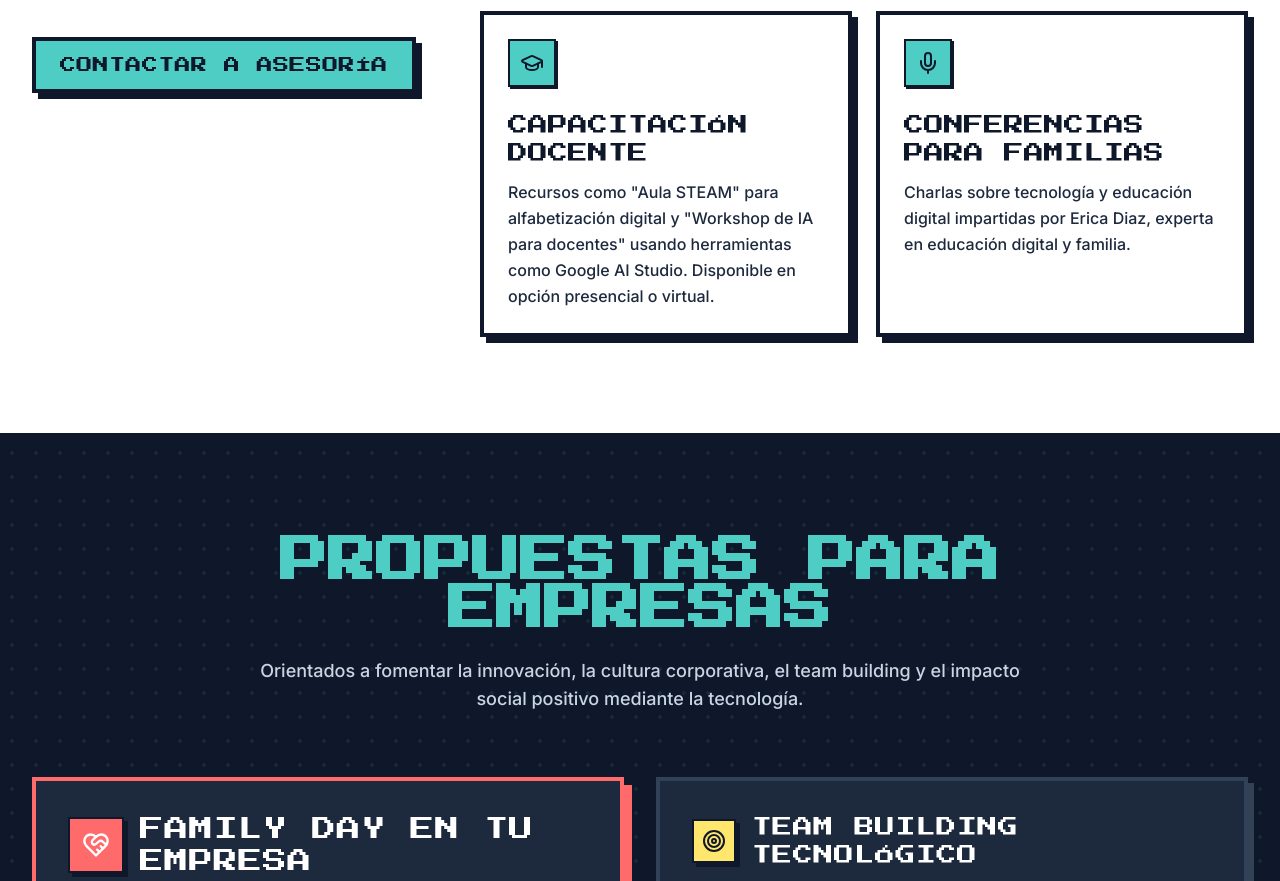
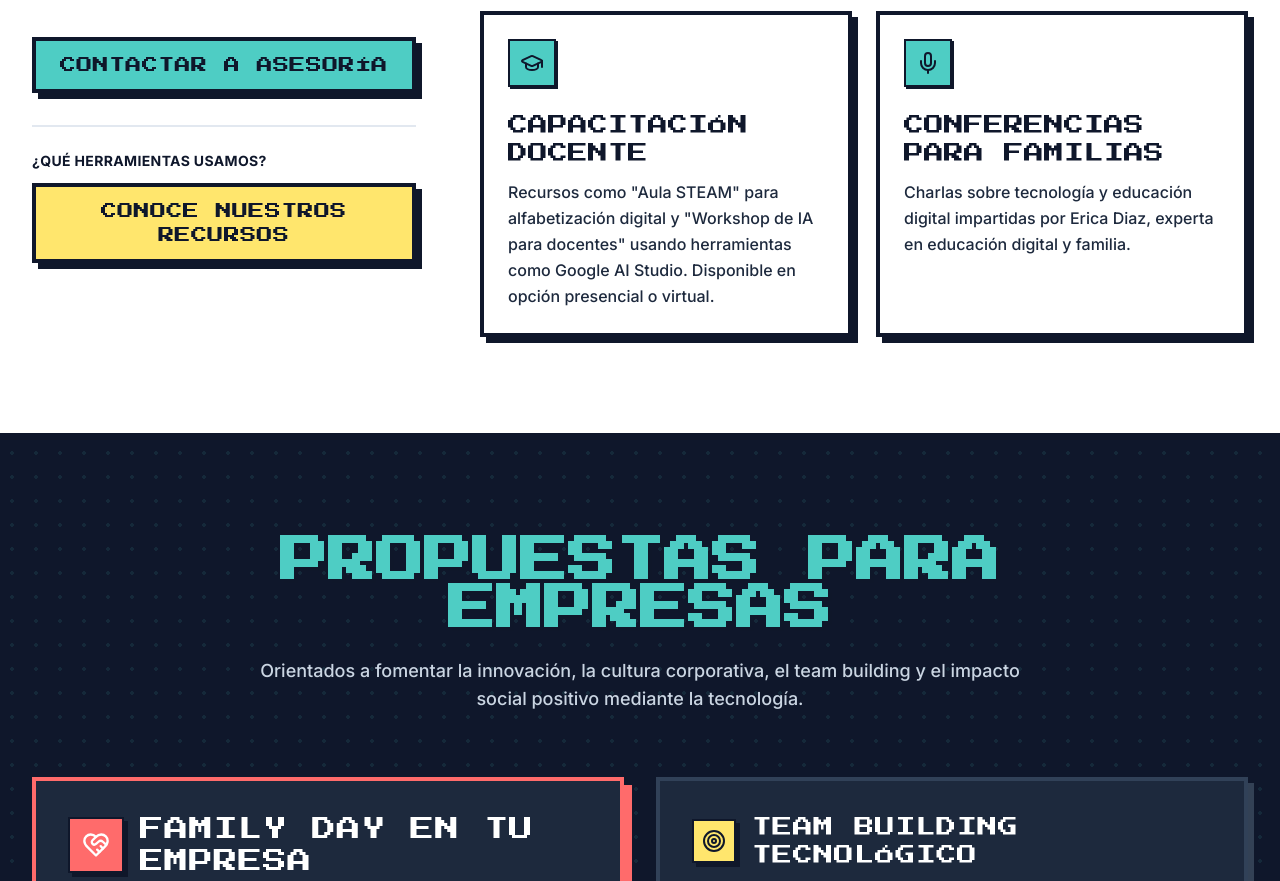
Before and after one commit to juanpachecovibecoding/web-de-playcode-oficial, a React (Vite) app: page / in a window 1280 px wide. Shown: the part 4581-5462 px from the top of the page. Built offline with nearby package versions, Linux system fonts and the light colour scheme; no server answers; the database is empty.

Commit message:
feat: add ¿Qué herramientas usamos? and CONOCE NUESTROS RECURSOS button to schools section

```diff
--- a/src/components/Schools.tsx
+++ b/src/components/Schools.tsx
@@ -26,6 +26,20 @@ export const Schools: React.FC = () => {
               >
                 CONTACTAR A ASESORÍA
               </a>
+
+              <div className="mt-8 pt-6 border-t-2 border-slate-200">
+                <p className="text-sm font-bold text-slate-900 mb-3 uppercase tracking-wide">
+                  ¿Qué herramientas usamos?
+                </p>
+                <a
+                  href="https://wa.me/5491173708555?text=Hola,%20quiero%20conocer%20las%20herramientas%20y%20recursos%20que%20utilizan%20en%20Play%20Code"
+                  target="_blank"
+                  rel="noopener noreferrer"
+                  className="inline-block text-center px-6 py-3 bg-[#ffe66d] hover:bg-[#ffd166] text-slate-900 font-pixel tracking-wide border-4 border-slate-900 shadow-[6px_6px_0_0_#0f172a] active:shadow-[0px_0px_0_0_#0f172a] active:translate-y-[6px] active:translate-x-[6px] transition-all"
+                >
+                  CONOCE NUESTROS RECURSOS
+                </a>
+              </div>
             </div>
           </div>
 
```
